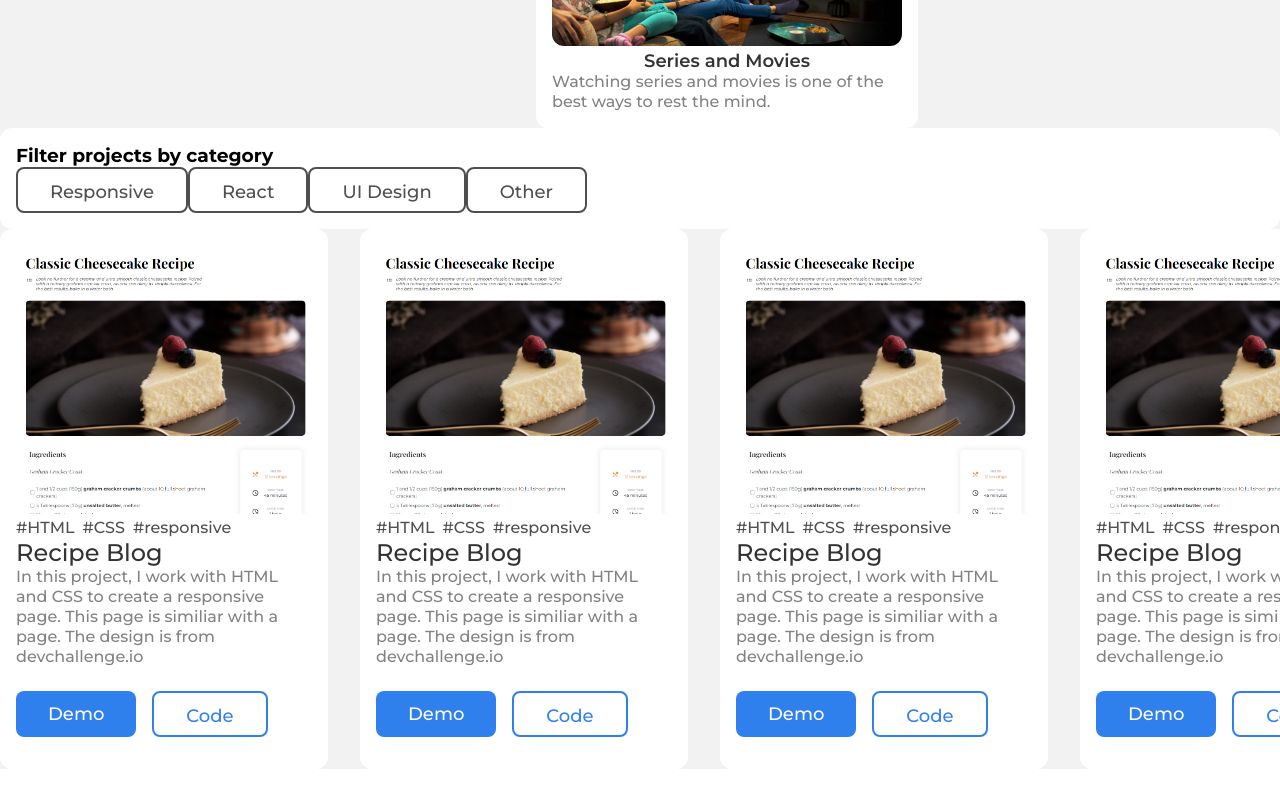
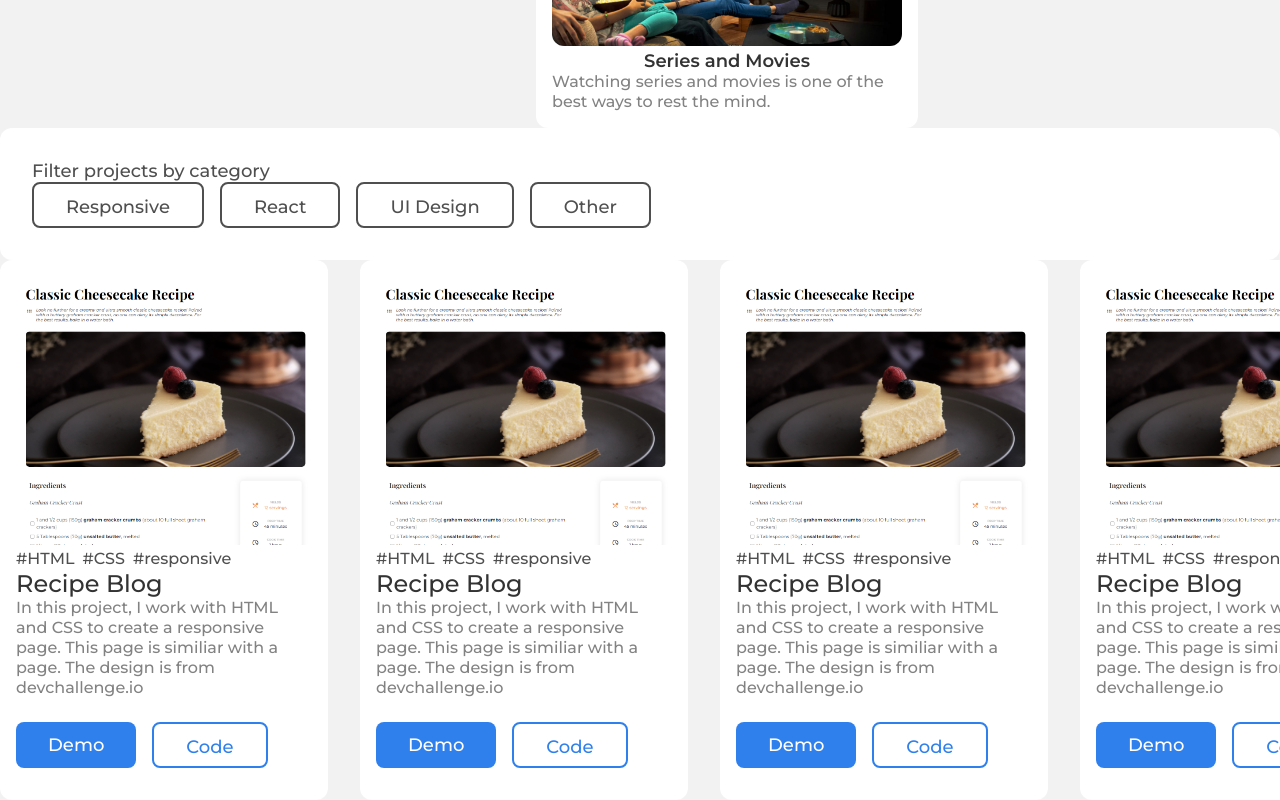
Before and after one commit to hitmaizer/responsive-web-portfolio, a React (Create React App) app: page / in a window 1280 px wide. Shown: the part 1355-2155 px from the top of the page. Before the commit the page ends 2124 px from the top, so only its background shows below. Built offline with nearby package versions, Linux system fonts and the light colour scheme.

Commit message:
filter styling

```diff
--- a/src/scss/_filter.scss
+++ b/src/scss/_filter.scss
@@ -1,3 +1,16 @@
 .filter__card {
     display: inline-block;
+    padding: 16px;
 }
+
+.filter__title {
+    font-style: normal;
+    font-weight: 500;
+    font-size: 18px;
+    line-height: 22px;
+    color: $darkGray;
+}
+
+.filter__btns {
+    gap: 16px;
+}
--- a/src/scss/style.css
+++ b/src/scss/style.css
@@ -320,4 +320,17 @@ a, a:visited, a:hover, a:active {
 
 .filter__card {
   display: inline-block;
+  padding: 16px;
 }
+
+.filter__title {
+  font-style: normal;
+  font-weight: 500;
+  font-size: 18px;
+  line-height: 22px;
+  color: #4F4F4F;
+}
+
+.filter__btns {
+  gap: 16px;
+}
```
